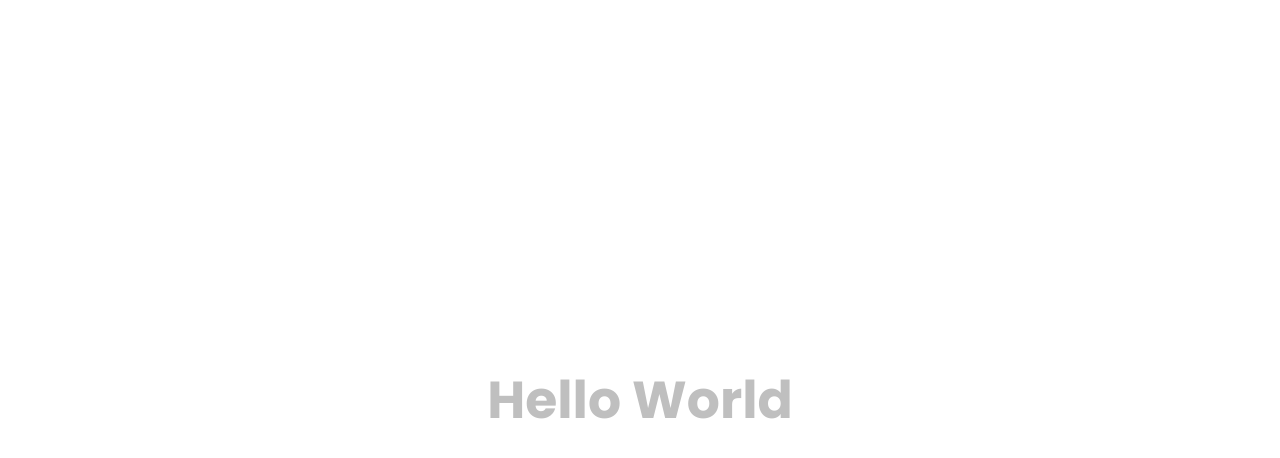
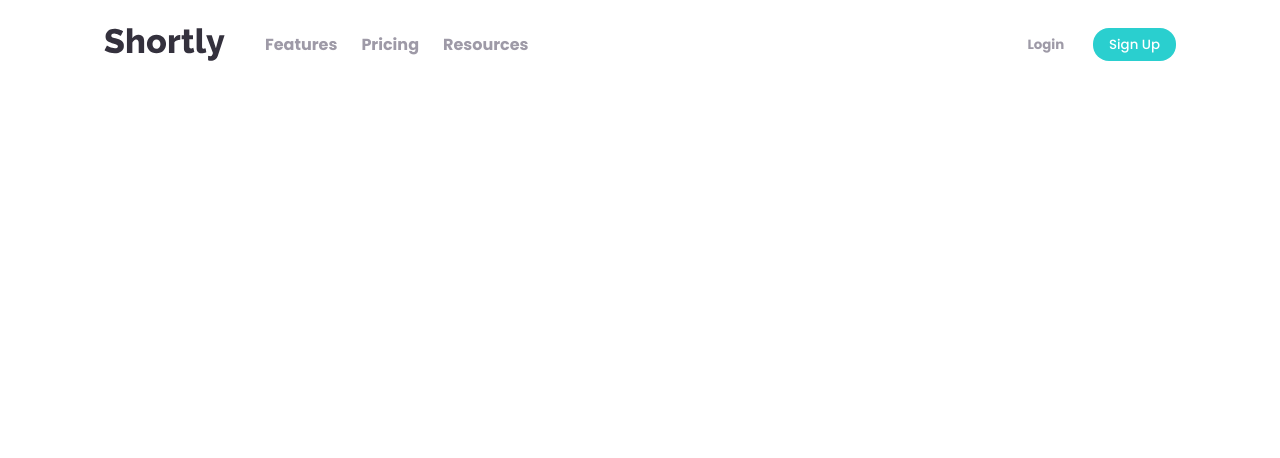
Before and after one commit to harshj11/URL-Shortening-API-Frontend-Mentor-Challenge, a React (Create React App) app: page / in a window 1280 px wide. Shown: the top 458 px of the page. Built offline with nearby package versions, Linux system fonts and the light colour scheme.

Commit message:
:sparkles:CREATE responsive header without functional hamburger and ADD some default styles

```diff
--- a/src/App.js
+++ b/src/App.js
@@ -1,11 +1,10 @@
-import './App.scss';
-import Hello from './components/Hello';
+import Header from './components/Header';
 
 function App() {
   return (
-    <div className="App">
-      <header className="App-header">
-        <Hello />
+    <div className="">
+      <header>
+        <Header />
       </header>
     </div>
   );
--- a/src/App.scss
+++ /dev/null
@@ -1,14 +0,0 @@
-.App {
-  text-align: center;
-}
-
-.App-header {
-  background-color: #fff;
-  min-height: 100vh;
-  display: flex;
-  flex-direction: column;
-  align-items: center;
-  justify-content: center;
-  font-size: calc(10px + 2vmin);
-  color: white;
-}
--- /dev/null
+++ b/src/components/Hamburger.jsx
@@ -0,0 +1,11 @@
+import '../scss/hamburger.scss';
+
+export const Hamburger = () => {
+    return (
+        <div className="hamburger">
+            <div></div>
+            <div></div>
+            <div></div>
+        </div>
+    )
+}
--- /dev/null
+++ b/src/components/Header.jsx
@@ -0,0 +1,27 @@
+import '../scss/header.scss';
+import logo from '../images/logo.svg';
+import { Hamburger } from './Hamburger';
+
+const Header = () => {
+    return (
+        <section className="header flex flex-jc-sb flex-ai-c">
+            <div className="flex flex-ai-c">
+                <img className="logo" src={logo} alt="logo" />
+                <div>
+                    <ul className="nav-links flex">
+                        <li><strong>Features</strong></li>
+                        <li><strong>Pricing</strong></li>
+                        <li><strong>Resources</strong></li>
+                    </ul>
+                </div>
+            </div>
+            <Hamburger />
+            <div className="header__buttons">
+                <button className="button--none">Login</button>
+                <button className="button--cyan">Sign Up</button>
+            </div>
+        </section>
+    )
+}
+
+export default Header;
--- a/src/components/Hello.jsx
+++ /dev/null
@@ -1,9 +0,0 @@
-import '../scss/hello.scss';
-
-const Hello = () => {
-    return(
-        <h1 className="welcome-text">Hello World</h1>
-    )
-}
-
-export default Hello;
--- a/src/index.scss
+++ b/src/index.scss
@@ -1,3 +1,5 @@
+@import "./scss/styles.scss";
+
 html {
   box-sizing: border-box;
   font-size: 100%;
@@ -19,3 +21,46 @@ h1, h2, h3, h4, h5, h6, p, a, ul, li {
   margin: 0;
   padding: 0;
 }
+
+a, li {
+  cursor: pointer
+}
+
+li {
+  list-style: none;
+}
+
+button {
+  background: none;
+  background-color: $black;
+  border: none;
+  border-radius: 1rem;
+  cursor: pointer;
+  color: $white;
+  font-family: 'Poppins';
+  padding: 0.4rem 1rem;
+}
+
+.flex {
+  display: flex;
+
+  &-jc-c {
+    justify-content: center;
+  }
+
+  &-jc-sa {
+    justify-content: space-around;
+  }
+
+  &-jc-sb {
+    justify-content: space-between;
+  }
+
+  &-jc-se {
+    justify-content: space-evenly;
+  }
+
+  &-ai-c {
+    align-items: center;
+  }
+}
--- a/src/scss/_variables.scss
+++ b/src/scss/_variables.scss
@@ -1,4 +1,7 @@
+$black: hsl(0, 0%, 0%);
+$white: hsl(255, 100%, 100%);
 $cyan: hsl(180, 66%, 49%);
+$cyanLight: hsl(180, 66%, 60%);
 $darkViolet: hsl(257, 27%, 26%);
 $red: hsl(0, 87%, 67%);
 $gray: hsl(0, 0%, 75%);
--- /dev/null
+++ b/src/scss/hamburger.scss
@@ -0,0 +1,15 @@
+@import "./styles.scss";
+
+.hamburger > div {
+    background-color: $grayishViolet;
+    height: 0.2rem;
+    width: 1.25rem;
+
+    &:not(:last-child) {
+        margin-bottom: 0.25rem;
+    }
+
+    @include breakpoint-up(medium) {
+        display: none;
+    }
+}
--- /dev/null
+++ b/src/scss/header.scss
@@ -0,0 +1,59 @@
+@import "./styles.scss";
+
+.header {
+    padding: 1.75rem 1.25rem;
+
+    @include breakpoint-up(large) {
+        padding: 1.75rem 6.5rem;
+    }
+
+    &__buttons {
+        display: none;
+
+        @include breakpoint-up(medium) {
+            display: block;
+        }
+    }
+}
+
+.logo {
+    margin-right: 1.5rem;
+
+    @include breakpoint-up(large) {
+        margin-right: 2.5rem;
+    }
+}
+
+.nav-links > li {
+    display: none;
+
+    @include breakpoint-up(medium) {
+        color: $grayishViolet;
+        display: block;
+        margin-right: 1.5rem;
+
+        &:hover {
+            color: $xdkViolet;
+        }
+    }
+}
+
+.button--none {
+    background: none;
+    color: $grayishViolet;
+    font-weight: bold;
+    margin-right: 0.8rem;
+
+    &:hover {
+        color: $xdkViolet;
+    }
+}
+
+.button--cyan {
+    background-color: $cyan;
+    color: $white;
+
+    &:hover {
+        background-color: $cyanLight;
+    }
+}
--- a/src/scss/hello.scss
+++ /dev/null
@@ -1,5 +0,0 @@
-@import "./styles.scss";
-
-.welcome-text {
-    color: $gray;
-}
```
